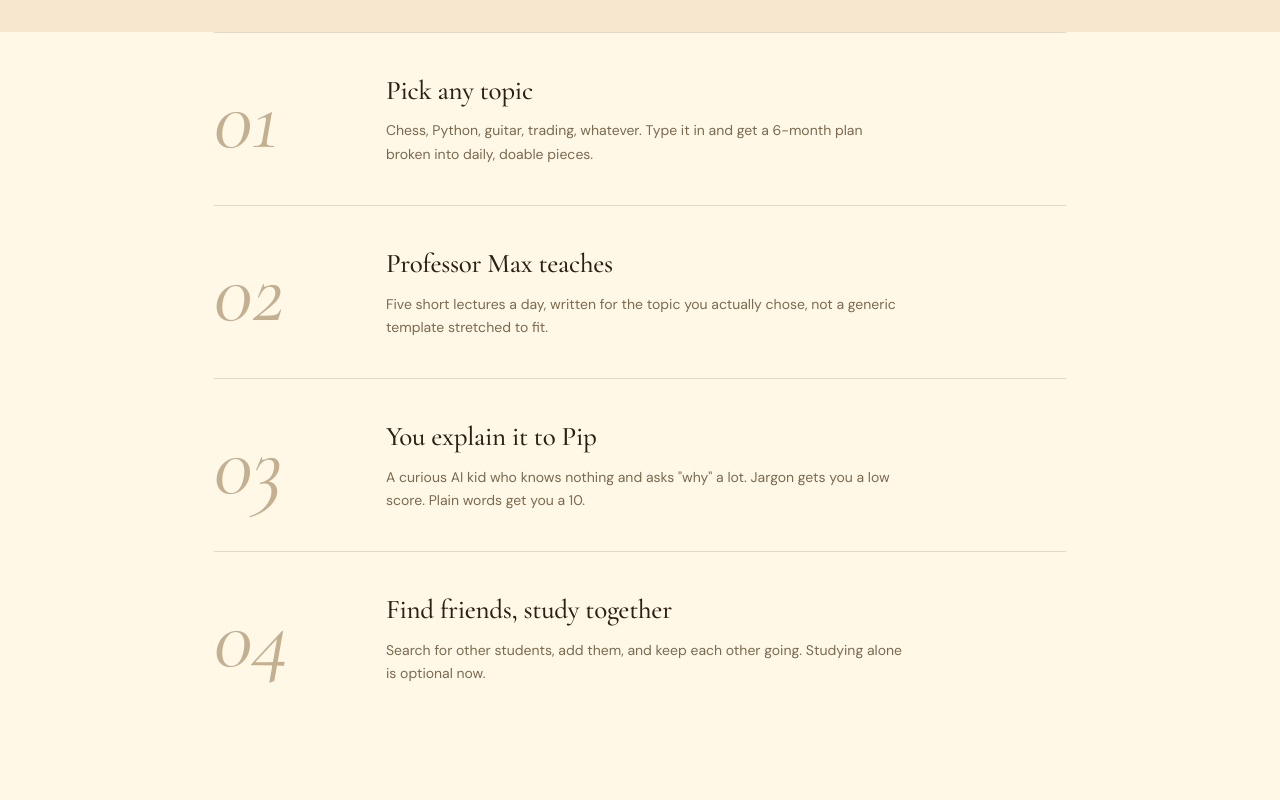
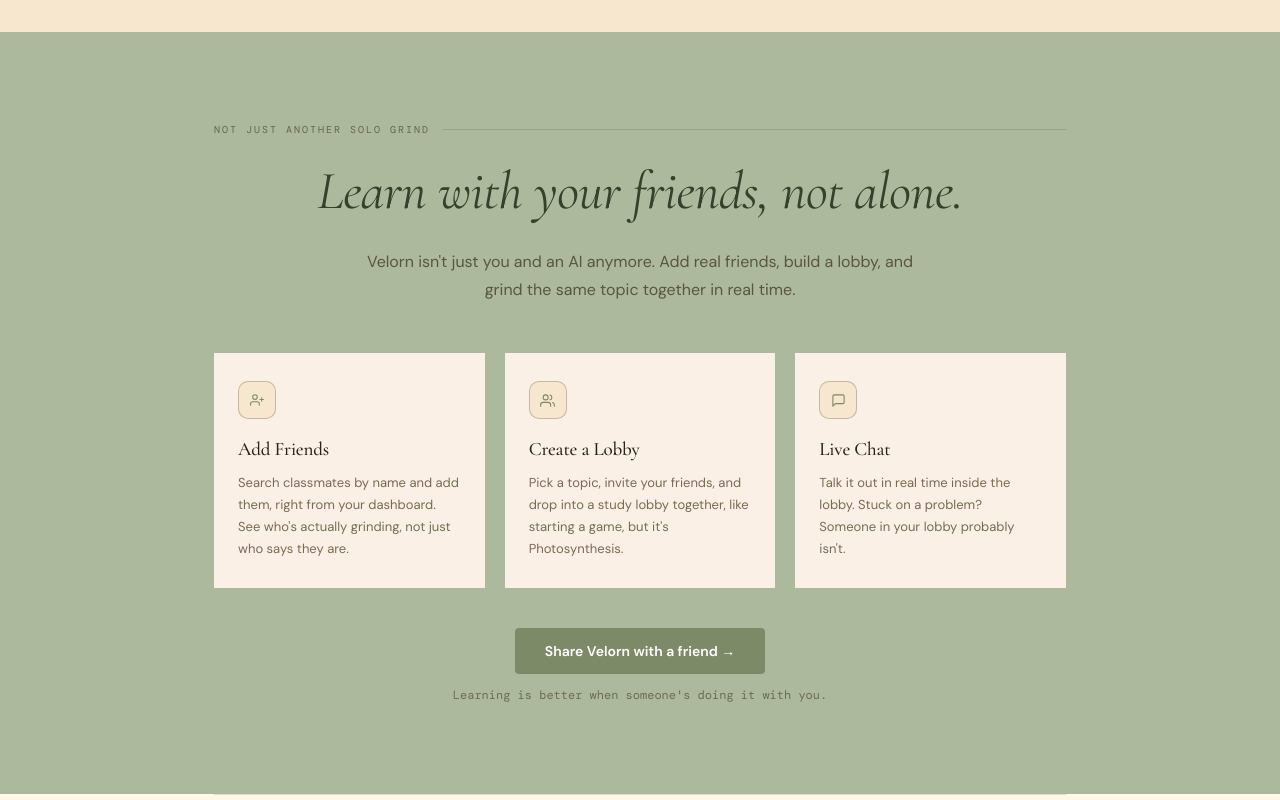
Before and after one commit to epicxp123234/AI-Roadmap, a React (Vite) app: page / in a window 1280 px wide. Shown: the part 1840-2640 px from the top of the page. Built offline with nearby package versions, Linux system fonts and the light colour scheme.

Commit message:
Add Study With Friends showcase + share-with-a-friend CTAs to homepage

```diff
--- a/src/App.jsx
+++ b/src/App.jsx
@@ -1242,7 +1242,13 @@
   const [typed, setTyped] = useState("");
   const [focused, setFocused] = useState(false);
   const [exIdx, setExIdx] = useState(0);
+  const [shared, setShared] = useState(false);
   useEffect(()=>{const t=setInterval(()=>setExIdx(i=>(i+1)%LANDING_EXAMPLES.length),2400);return()=>clearInterval(t);},[]);
+  const handleShare = async () => {
+    const shareData = { title: "Velorn", text: "I'm learning on Velorn, an AI study app where you actually have to explain what you learn. Join me and let's study together.", url: "https://velorn.vercel.app" };
+    if (navigator.share) { try { await navigator.share(shareData); return; } catch (e) { /* cancelled, fall through */ } }
+    try { await navigator.clipboard.writeText(shareData.url); setShared(true); setTimeout(() => setShared(false), 2200); } catch (e) {}
+  };
   return (
     <div style={{minHeight:"100vh",background:"var(--bg)",overflowX:"hidden"}}>
 
@@ -1299,6 +1305,40 @@
             </p>
           </div>
           <div style={{flex:"1 1 280px",maxWidth:340,minWidth:220,transform:"rotate(2deg)"}}><NotebookHero/></div>
+        </div>
+      </section>
+
+      {/* ── Study With Friends: dedicated feature showcase ── */}
+      <section style={{padding:"90px 24px",background:"var(--sage)"}}>
+        <div className="container">
+          <div style={{textAlign:"center",marginBottom:48}}>
+            <div className="section-label" style={{marginBottom:14,color:"rgba(43,32,19,0.55)",justifyContent:"center",display:"flex"}}>Not Just Another Solo Grind</div>
+            <h2 style={{fontFamily:"var(--font-display)",fontSize:"clamp(28px,4.2vw,54px)",fontStyle:"italic",fontWeight:500,color:"var(--sage-ink)",marginBottom:16}}>
+              Learn with your friends, not alone.
+            </h2>
+            <p style={{fontSize:"clamp(14px,1.6vw,16px)",color:"rgba(43,32,19,0.65)",lineHeight:1.8,maxWidth:560,margin:"0 auto"}}>
+              Velorn isn't just you and an AI anymore. Add real friends, build a lobby, and grind the same topic together in real time.
+            </p>
+          </div>
+          <div style={{display:"grid",gridTemplateColumns:"repeat(3,1fr)",gap:20}} className="testimonials-grid">
+            {[
+              {icon:"UserPlus",title:"Add Friends",desc:"Search classmates by name and add them, right from your dashboard. See who's actually grinding, not just who says they are."},
+              {icon:"Users",title:"Create a Lobby",desc:"Pick a topic, invite your friends, and drop into a study lobby together, like starting a game, but it's Photosynthesis."},
+              {icon:"MessageCircle",title:"Live Chat",desc:"Talk it out in real time inside the lobby. Stuck on a problem? Someone in your lobby probably isn't."},
+            ].map(f=>{const Ic=Icon[f.icon];return(
+              <div key={f.title} style={{padding:"28px 24px",background:"var(--surface)"}}>
+                <div style={{width:38,height:38,borderRadius:10,background:"var(--sage-light,var(--bg2))",border:"1px solid var(--border2)",display:"flex",alignItems:"center",justifyContent:"center",color:"var(--sage-deep)",marginBottom:16}}><Ic/></div>
+                <h3 style={{fontFamily:"var(--font-display)",fontSize:19,fontWeight:500,color:"var(--ink)",marginBottom:8}}>{f.title}</h3>
+                <p style={{fontSize:13,color:"var(--muted)",lineHeight:1.7}}>{f.desc}</p>
+              </div>
+            );})}
+          </div>
+          <div style={{textAlign:"center",marginTop:40}}>
+            <button onClick={handleShare} style={{background:"var(--sage-deep,var(--accent))",color:"#fff",border:"none",fontFamily:"var(--font)",fontWeight:600,fontSize:14,padding:"14px 30px",cursor:"pointer",borderRadius:4}}>
+              {shared ? "Link copied — go send it →" : "Share Velorn with a friend →"}
+            </button>
+            <p style={{fontSize:12,color:"rgba(43,32,19,0.5)",marginTop:12,fontFamily:"var(--font-mono)"}}>Learning is better when someone's doing it with you.</p>
+          </div>
         </div>
       </section>
 
@@ -1345,6 +1385,7 @@
         <div style={{display:"flex",gap:12,justifyContent:"center",flexWrap:"wrap"}}>
           <button style={{background:"var(--bg)",color:"var(--accent)",border:"none",fontFamily:"var(--font)",fontWeight:600,fontSize:14,padding:"14px 30px",cursor:"pointer"}} onClick={onStart}>Build My Roadmap →</button>
           <button style={{background:"transparent",color:"var(--bg)",border:"1px solid color-mix(in srgb,var(--bg) 40%,transparent)",fontFamily:"var(--font)",fontWeight:500,fontSize:14,padding:"14px 30px",cursor:"pointer"}} onClick={onDemo}>See Demo</button>
+          <button style={{background:"transparent",color:"var(--bg)",border:"1px solid color-mix(in srgb,var(--bg) 40%,transparent)",fontFamily:"var(--font)",fontWeight:500,fontSize:14,padding:"14px 30px",cursor:"pointer"}} onClick={handleShare}>{shared?"Link copied →":"Bring a Friend →"}</button>
         </div>
       </section>
     </div>
```
